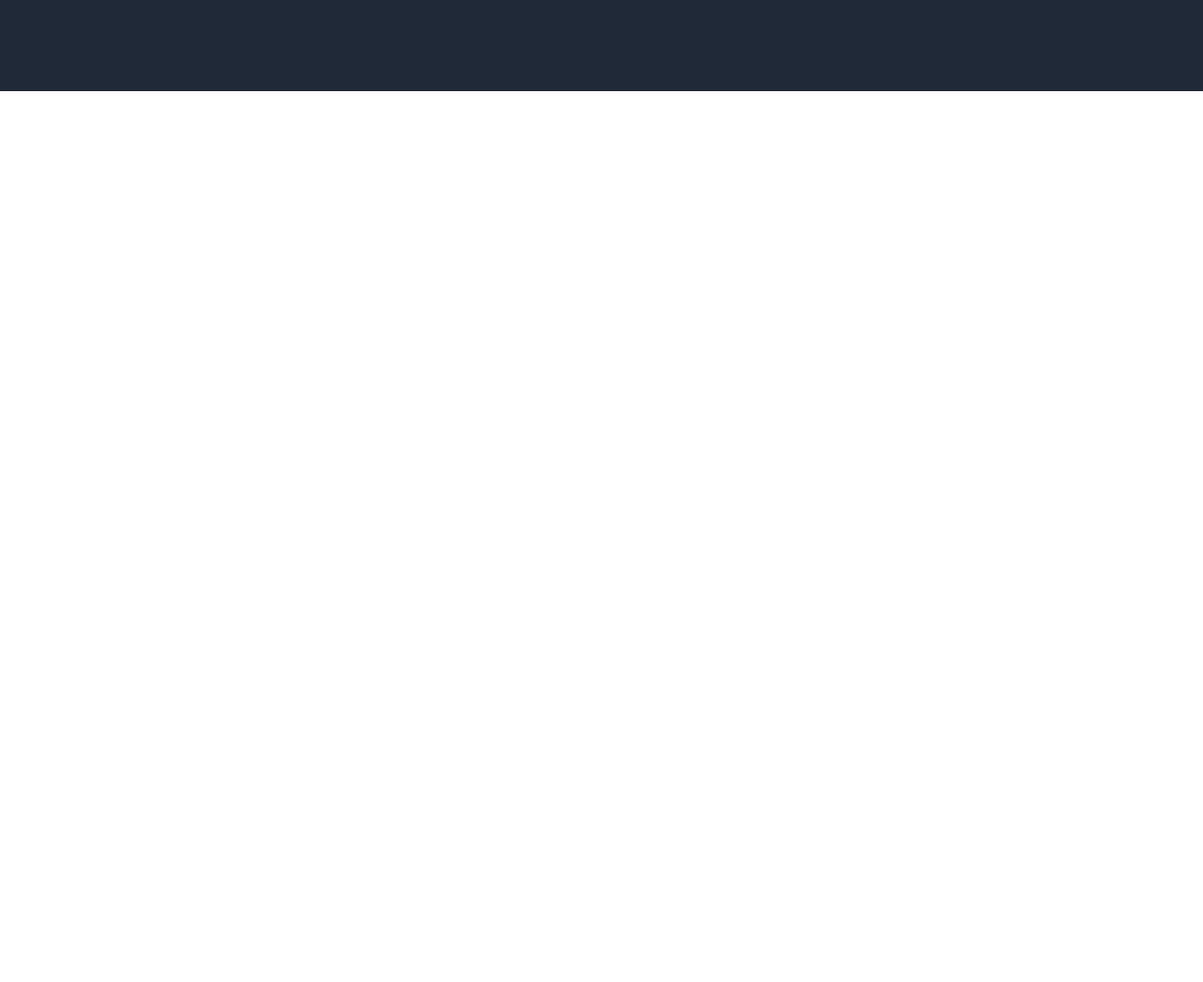
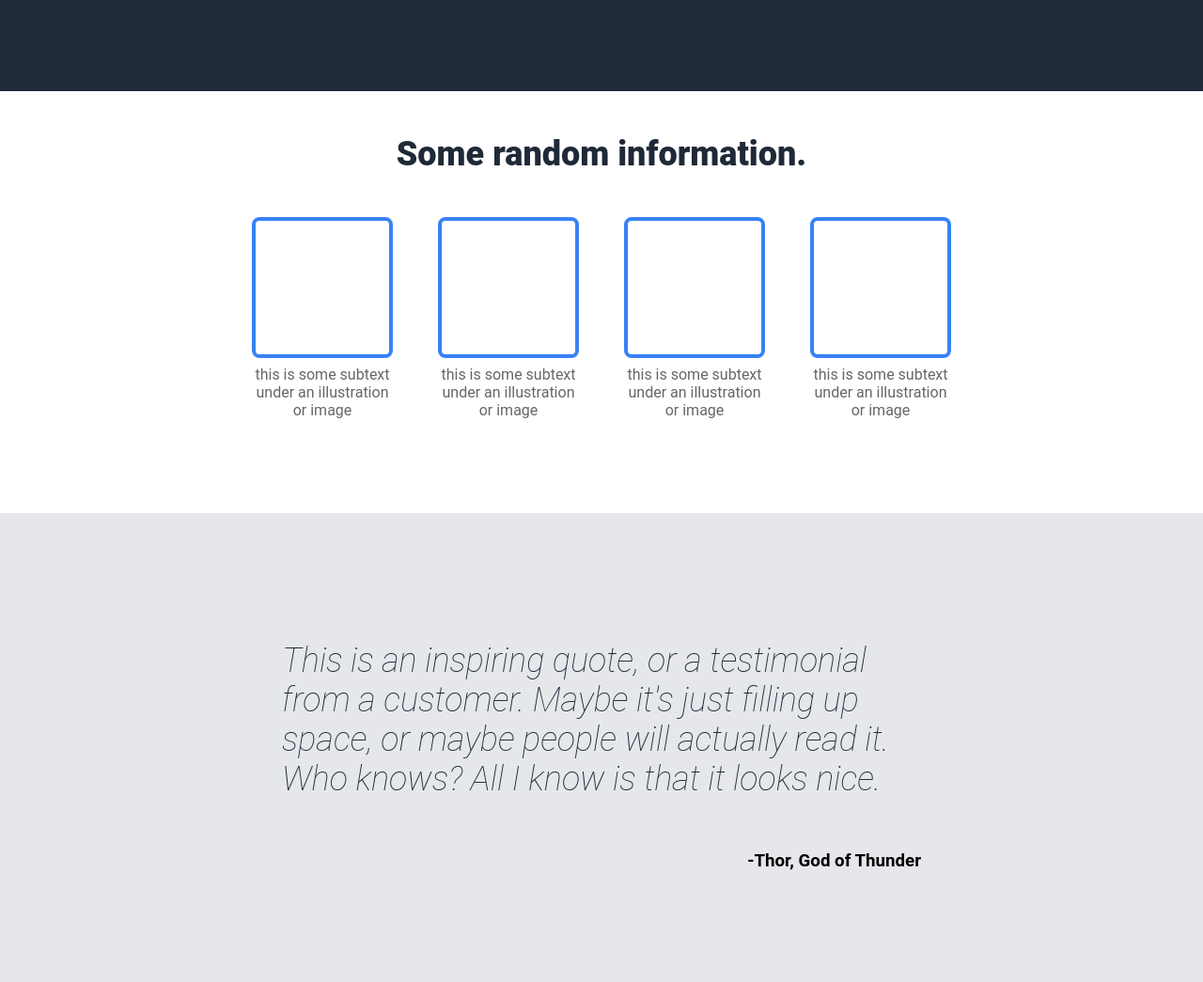
Before and after one commit to oliviaperry1997/landing-page, a plain HTML site: page index.html in a window 1280 px wide. Shown: the part 519-1564 px from the top of the page at 94% size. Before the commit the page ends 800 px from the top, so only its background shows below. Drawn offline with Linux system fonts and the light colour scheme.

Commit message:
Add content and styling to info and quote blocks
This commit adds the html content and css flexbox styling to the
information block and the quote block, which were both relatively
straightforward. They probably don't need anything else done to them.

```diff
--- a/index.html
+++ b/index.html
@@ -25,11 +25,36 @@
                 <img src="./assets/images/placeholderimage.png" alt="placeholder image" width="600px">
             </div>
         </div>
-        <div class="infoblock">
+        <div class="info-block">
+            <h2>Some random information.</h2>
+            <div class="info-container">
+                <div class="info-item">
+                    <div class="info-picture"></div> <!-- This would be an actual picture, but i don't feel like doing that. -->
+                    <p>this is some subtext under an illustration or image</p>
+                </div>
+                <div class="info-item">
+                    <div class="info-picture"></div> <!-- This would be an actual picture, but i don't feel like doing that. -->
+                    <p>this is some subtext under an illustration or image</p>
+                </div>
+                <div class="info-item">
+                    <div class="info-picture"></div> <!-- This would be an actual picture, but i don't feel like doing that. -->
+                    <p>this is some subtext under an illustration or image</p>
+                </div>
+                <div class="info-item">
+                    <div class="info-picture"></div> <!-- This would be an actual picture, but i don't feel like doing that. -->
+                    <p>this is some subtext under an illustration or image</p>
+                </div>
+            </div>
         </div>
-        <div class="quoteblock">
+        <div class="quote-block">
+            <div class="quote-container">
+                <p><em>This is an inspiring quote, or a testimonial from a customer.
+                    Maybe it's just filling up space, or maybe people will actually read it.
+                    Who knows? All I know is that it looks nice.</em></p>
+                    <h3>-Thor, God of Thunder</h3>
+            </div>
         </div>
-        <div class="calltoactionblock"></div>
+        <div class="calltoaction-block"></div>
         <div class="footer"></div>
     </body>
 </html>
--- a/styles.css
+++ b/styles.css
@@ -25,6 +25,7 @@ body {
     list-style: none;
     font-size: 18px;
     color: #e5e7eb;
+    font-weight: 100;
     display: flex;
     gap: 18px;
     padding: 0;
@@ -54,6 +55,7 @@ body {
 .headerblock p {
     font-size: 18px;
     color: #e5e7eb;
+    font-weight: 100;
 }
 
 .hero {
@@ -88,3 +90,67 @@ body {
     border-radius: 8px;
     padding: 8px 32px;
 }
+
+.info-block {
+    padding: 0 200px
+}
+
+.info-block h2 {
+    font-size: 36px;
+    color: #1f2937;
+    font-weight: 900;
+    text-align: center;
+    padding: 16px;
+}
+
+.info-block p {
+    color: #666;
+    width: 150px;
+    text-align: center;
+    margin: 0;
+}
+
+.info-container {
+    display: flex;
+    justify-content: center;
+    align-content: center;
+    gap: 48px;
+    margin-bottom: 100px;
+}
+
+.info-item {
+    display: flex;
+    flex-direction: column;
+    gap: 8px;
+}
+
+.info-picture {
+    width: 150px;
+    height: 150px;
+    border: solid 4px #3882f6;
+    border-radius: 8px;
+}
+
+.quote-block {
+    background-color: #e5e7eb;
+    padding: 0 200px;
+}
+
+.quote-container {
+    padding: 100px;
+    display: flex;
+    flex-direction: column;
+    justify-content: center;
+    align-items: center;
+}
+
+.quote-container p {
+    font-size: 36px;
+    font-weight: 100;
+    color: #1f2937;
+}
+
+.quote-container h3 {
+    font-weight: 700;
+    align-self: flex-end;
+}
```
